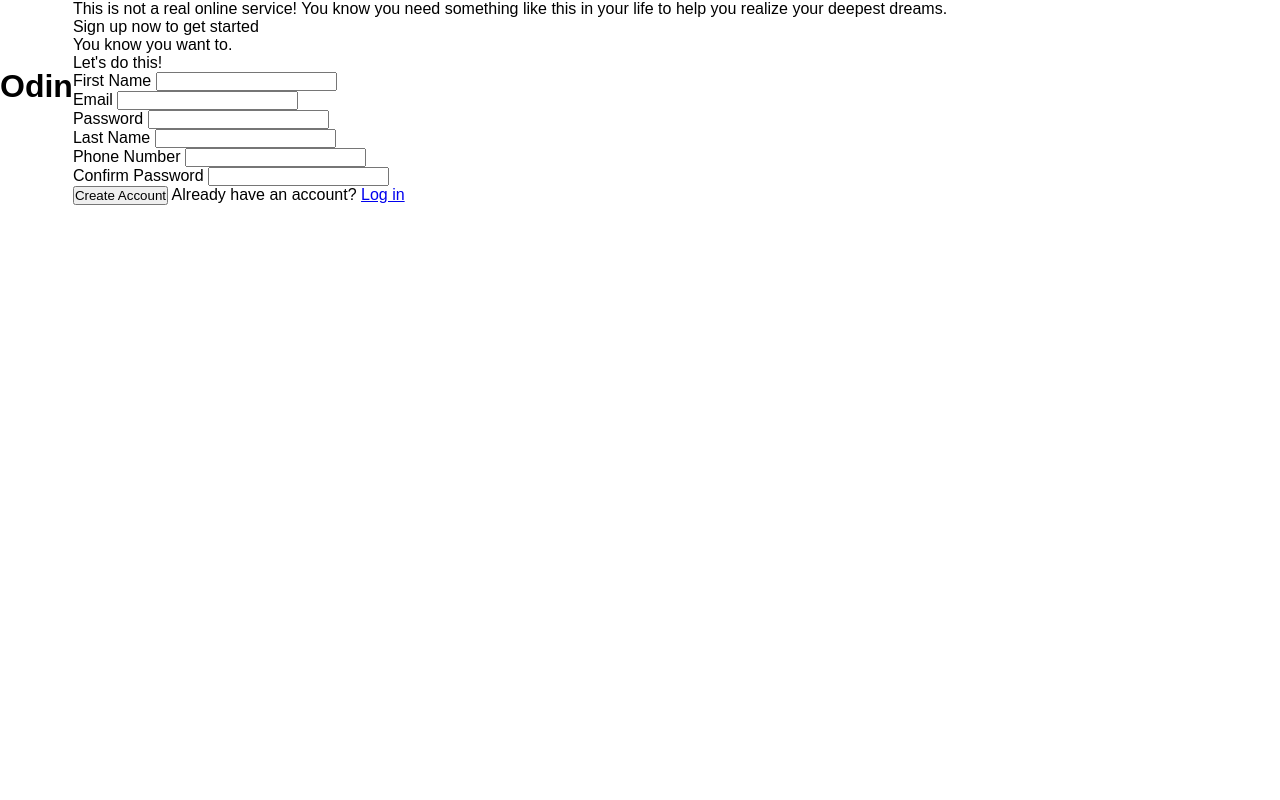
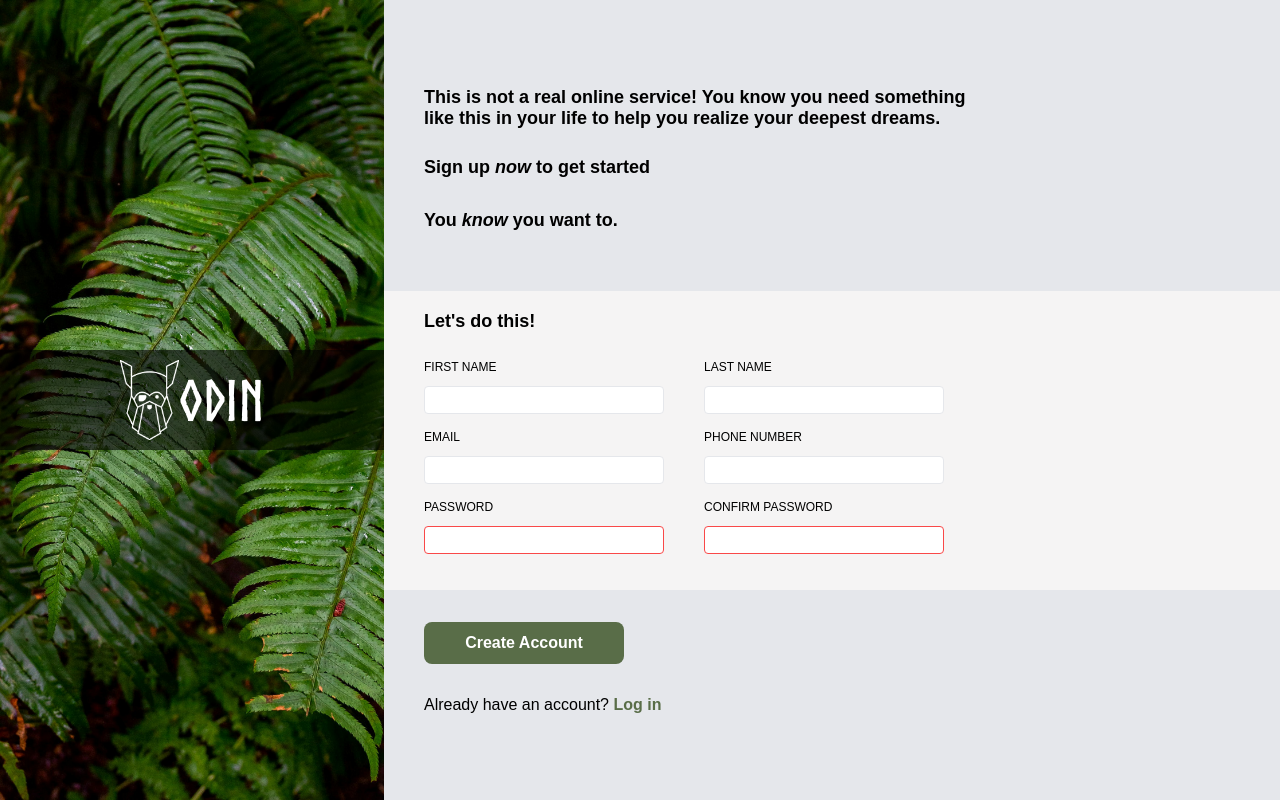
Before and after one commit to MacNkhata/odin_sign_up_form, a plain HTML site: page index.html in a window 1280 px wide. Drawn offline with Linux system fonts and the light colour scheme.

Commit message:
feat style the form

```diff
--- a/css/styles.css
+++ b/css/styles.css
@@ -11,8 +11,143 @@
 
 body {
   font-family: sans-serif;
+  height: 100vh;
+  background-color: #e5e7eb;
 }
 
 main {
   display: flex;
+  height: 100%;
 }
+
+.left {
+  background-image: url("../imgs/halie-west-25xggax4bSA-unsplash.jpg");
+  background-position: center;
+  background-size: cover;
+  width: 30%;
+  display: flex;
+  justify-content: center;
+  align-items: center;
+}
+
+.left .logo {
+  width: 100%;
+  background-color: rgba(0, 0, 0, 0.6);
+  height: 100px;
+  padding: 16 0;
+  display: flex;
+  align-items: center;
+  justify-content: center;
+  font-family: "Norse";
+  color: white;
+}
+
+.left .logo h1 {
+  font-size: 3.5em;
+}
+
+.right {
+  width: 70%;
+  display: flex;
+  flex-direction: column;
+  justify-content: center;
+}
+
+.right .right-header-content {
+  padding: 0 40px;
+}
+
+.right-header-content p {
+  font-size: 18px;
+  font-weight: 600;
+  margin-bottom: 28px;
+}
+
+.italicized {
+  font-style: italic;
+}
+
+.right .motivation {
+  margin-top: 32px;
+  margin-bottom: 60px;
+}
+
+.bg-white {
+  padding: 20px 40px;
+  background-color: #f5f4f4;
+}
+
+.bg-white p {
+  font-size: 18px;
+  font-weight: 600;
+  margin-bottom: 28px;
+}
+
+.form_inputs {
+  display: flex;
+  gap: 40px;
+}
+
+.left_inputs div,
+.right_inputs div {
+  display: flex;
+  flex-direction: column;
+}
+
+input {
+  width: 240px;
+  border: 1px solid #e5e7eb;
+  padding: 4px 8px;
+  font-family: inherit;
+  font-size: 16px;
+  margin-bottom: 16px;
+  border-radius: 4px;
+}
+
+label {
+  font-weight: 400;
+  text-transform: uppercase;
+  font-size: 12px;
+  margin-bottom: 12px;
+}
+
+input:focus {
+  outline: none;
+  border: 1px solid #84adff;
+  box-shadow: 2px 2px 4px #7e7e7e;
+}
+
+.password_input:invalid {
+  border: 1px solid #f94848;
+}
+
+.form_btns {
+  padding: 0 40px;
+  margin-top: 32px;
+  display: flex;
+  flex-direction: column;
+  gap: 32px;
+}
+
+.form_btns button {
+  width: 200px;
+  padding: 12px 0;
+  background-color: #596d48;
+  color: white;
+  outline: none;
+  border: none;
+  border-radius: 8px;
+  font-size: 16px;
+  font-weight: bold;
+}
+
+#register_link {
+  font-weight: 400px;
+  background-color: transparent;
+}
+
+#register_link a {
+  color: #596d48;
+  font-weight: bold;
+  text-decoration: none;
+}
--- a/index.html
+++ b/index.html
@@ -10,24 +10,28 @@
     <main>
       <div class="left">
         <div class="logo">
-          <img src="./imgs/odin-lined.png" alt="odin logo" width="48" />
+          <img src="./imgs/odin-lined.png" alt="odin logo" height="80" />
           <h1>Odin</h1>
         </div>
       </div>
       <div class="right">
         <div class="right-header-content">
           <p>
-            This is not a real online service! You know you need something like
-            this in your life to help you realize your deepest dreams.
+            This is not a real online service! You know you need something
+            <br />
+            like this in your life to help you realize your deepest dreams.
           </p>
-          <p>Sign up now to get started</p>
-          <p>You know you want to.</p>
+          <p>Sign up <span class="italicized">now</span> to get started</p>
+          <p class="motivation">
+            You <span class="italicized">know</span> you want to.
+          </p>
         </div>
         <div class="form-section">
+          <form action="">
+            <div class="bg-white">
               <p>Let's do this!</p>
-          <form action="">
-            <div>
-              <div>
+              <div class="form_inputs">
+                <div class="left_inputs">
                   <div>
                     <label for="firstName">First Name</label>
                     <input type="text" name="firstname" required />
@@ -40,10 +44,15 @@
 
                   <div>
                     <label for="firstName">Password</label>
-                  <input type="text" name="password" required />
+                    <input
+                      type="text"
+                      name="password"
+                      class="password_input"
+                      required
+                    />
                   </div>
                 </div>
-              <div>
+                <div class="right_inputs">
                   <div>
                     <label for="firstName">Last Name</label>
                     <input type="text" name="lastname" required />
@@ -56,13 +65,21 @@
 
                   <div>
                     <label for="firstName">Confirm Password</label>
-                  <input type="text" name="password" required />
+                    <input
+                      type="text"
+                      name="password"
+                      class="password_input"
+                      required
+                    />
                   </div>
                 </div>
               </div>
-            <div>
+            </div>
+            <div class="form_btns">
               <button type="submit">Create Account</button>
+              <p id="register_link">
                 Already have an account? <a href="#">Log in</a>
+              </p>
             </div>
           </form>
         </div>
```
Also changed, not shown: imgs/halie-west-25xggax4bSA-unsplash.jpg (added). Lines whose indentation alone changed are shown as unchanged.
